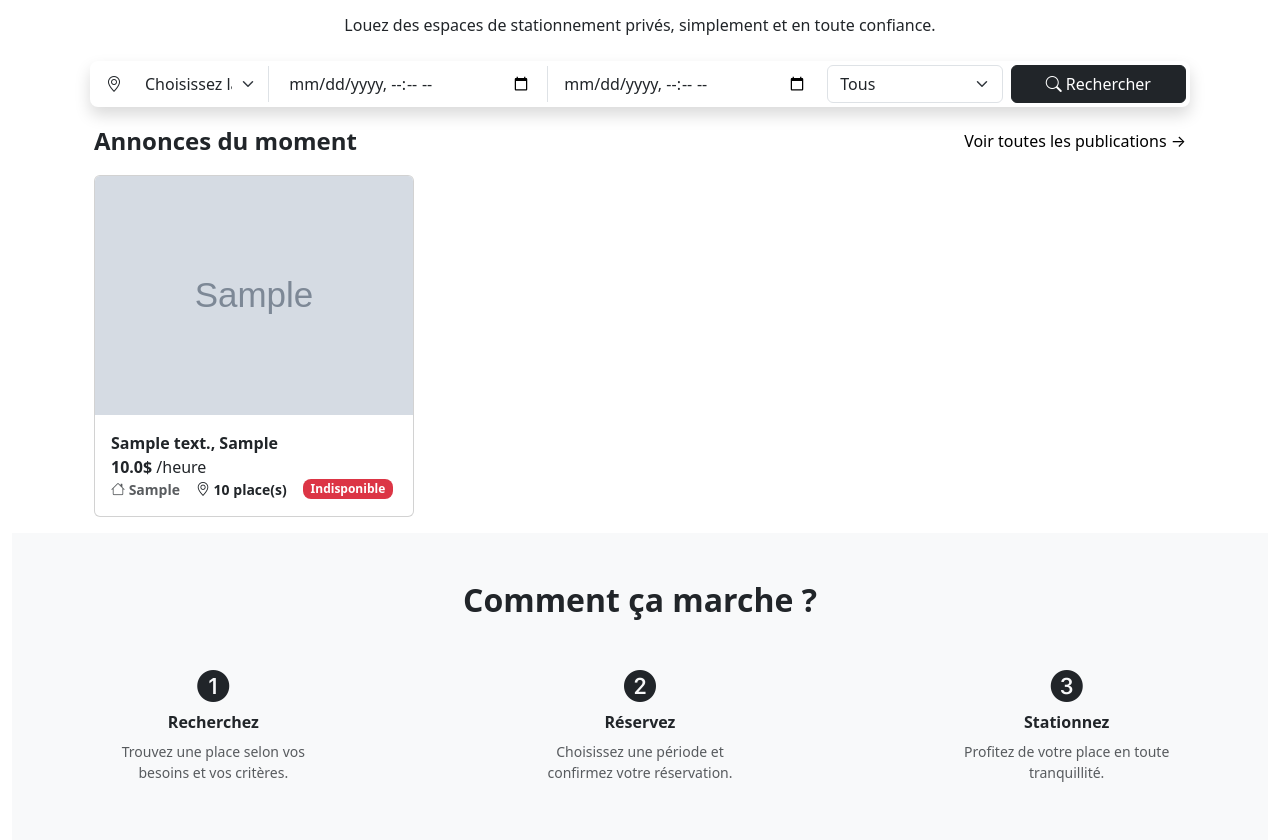
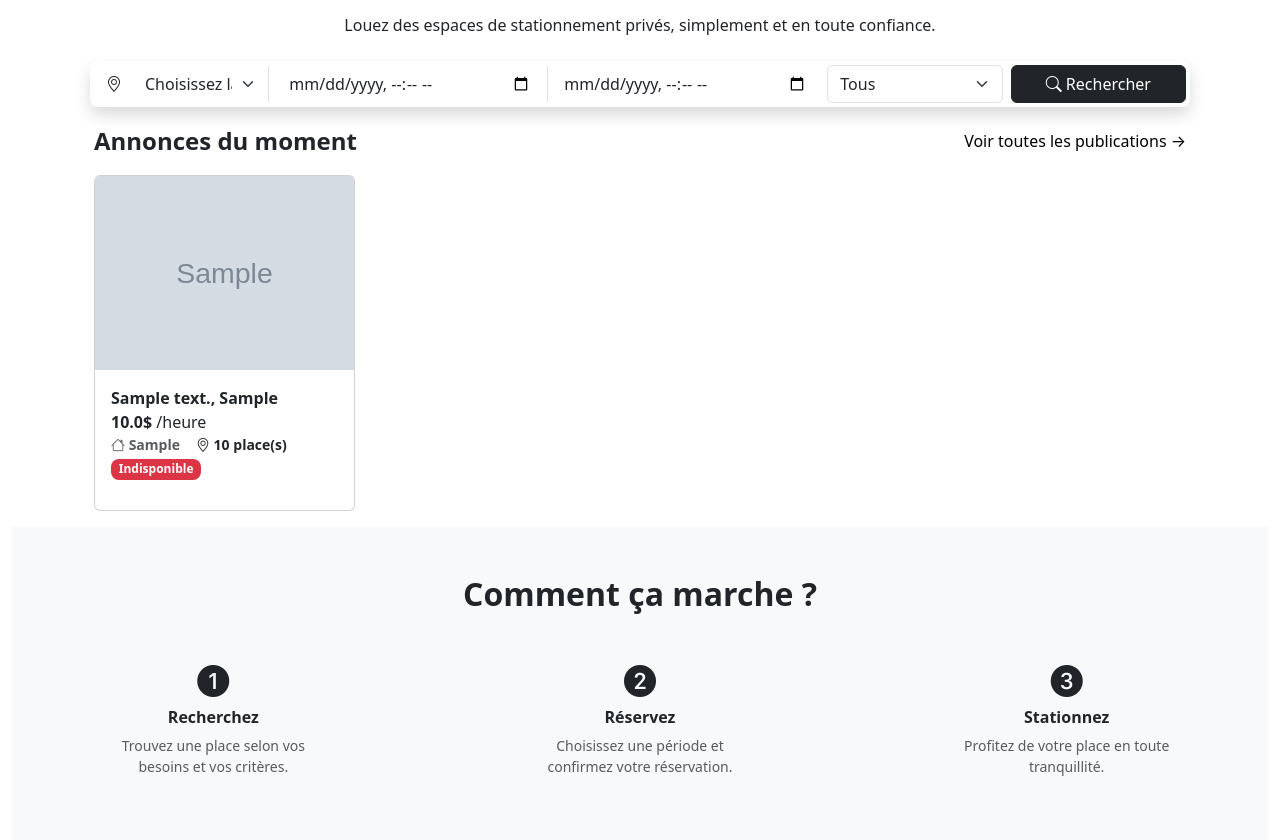
Before and after one commit to Justin-Coulombe/projet-web, a Flask app: page / in a window 1280 px wide. Shown: the part 191-1031 px from the top of the page. Run offline with Flask 3, Linux system fonts and the light colour scheme; tables that the repository leaves empty hold one stand-in row (values such as "Sample post"); grey boxes marked "Sample" are stand-in pictures; style sheets or scripts are compiled from the project's sources.

Commit message:
fix height 2

```diff
--- a/app/__init__.py
+++ b/app/__init__.py
@@ -57,7 +57,7 @@ def create_app():
 
     @app.route("/")
     def index():
-        raw = get_sample_publications_limit(5)
+        raw = get_sample_publications_limit(4)
         publications = []
 
         for pub in raw:
--- a/app/templates/index.jinja
+++ b/app/templates/index.jinja
@@ -64,11 +64,11 @@
         </a>
     </div>
 
-    <div class="d-flex">
+    <ul class="list-unstyled row row-cols-4 g-3">
         {% set path = "/static/img/stationnement/" %}
         {% for item in context.publications%}
-        <div style="width: 20rem;">
-            <a href="/stationnement/detail/{{item.id}}" class="link-underline link-underline-opacity-0">
+        <li class="col">
+            <a style="height: 21rem;" href="/stationnement/detail/{{item.id}}" class="d-flex link-underline link-underline-opacity-0">
                 <div class="card">
                     <img class="card-img-top"
                         src="{% if item.img %} {{path~item.img}} {%else%} {{url_for('static', filename='img/placeholder.jpg')}} {%endif%}"
@@ -80,19 +80,19 @@
                                 <span class="card-text bi bi-house text-muted small me-3"> {{item.location}} </span>
                                 <span class="card-text bi bi-geo-alt small me-3"> {{item.open_place}} place(s)
                                 </span>
-                                {% if item.place_use == item.open_place %}
-                                <span class="badge rounded-3 bg-success"> Disponible </span>
-                                {% else %}
-                                <span class="badge rounded-3 bg-danger">Indisponible</span>
-                                {% endif %}
                             </div>
+                            {% if item.place_use == item.open_place %}
+                            <span class="badge rounded-3 bg-success"> Disponible </span>
+                            {% else %}
+                            <span class="badge rounded-3 bg-danger">Indisponible</span>
+                            {% endif %}
                     </div>
 
                 </div>
             </a>
-        </div>
+        </li>
         {%endfor%}
-    </div>
+    </ul>
 </div>
 {% endblock %}
 
```
Also changed, not shown: app/templates/publications/index.jinja (+5 -5 lines).
